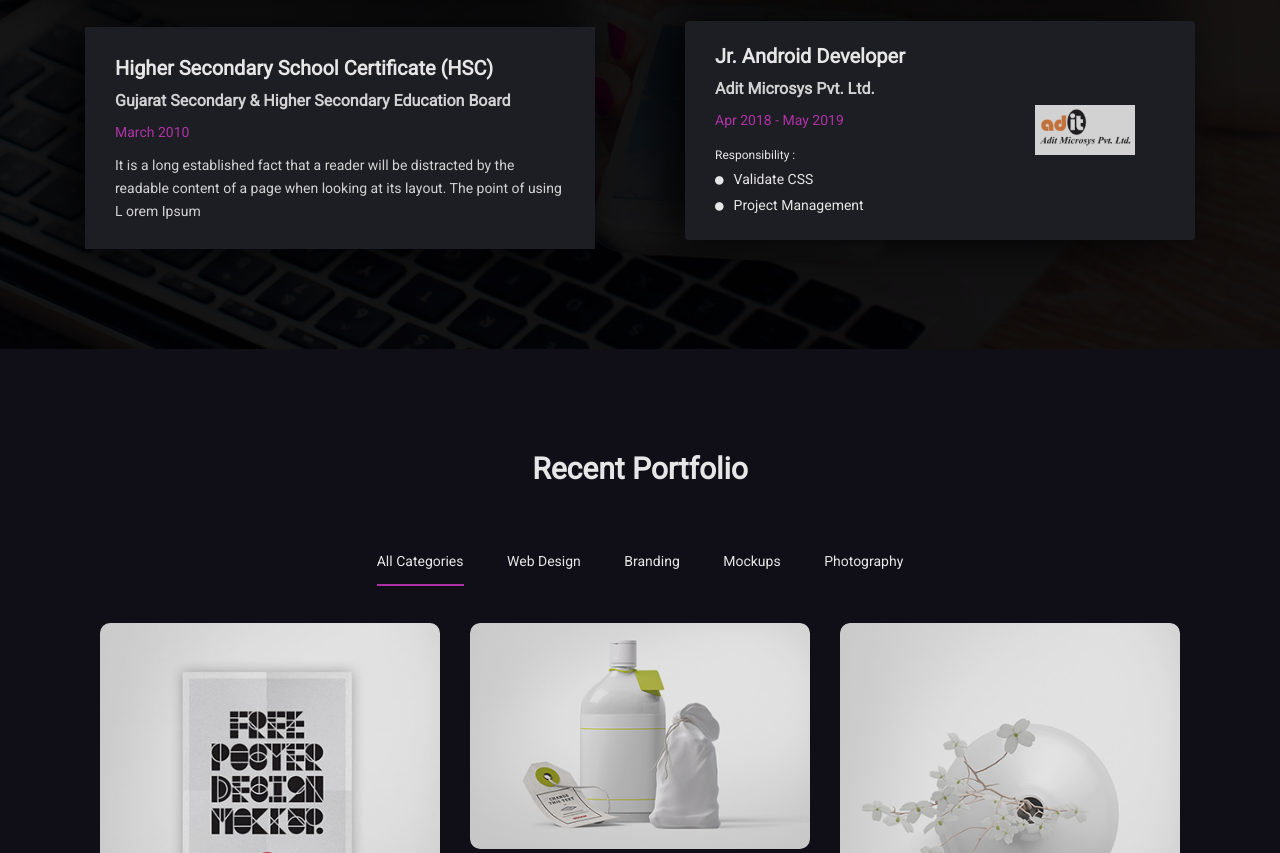
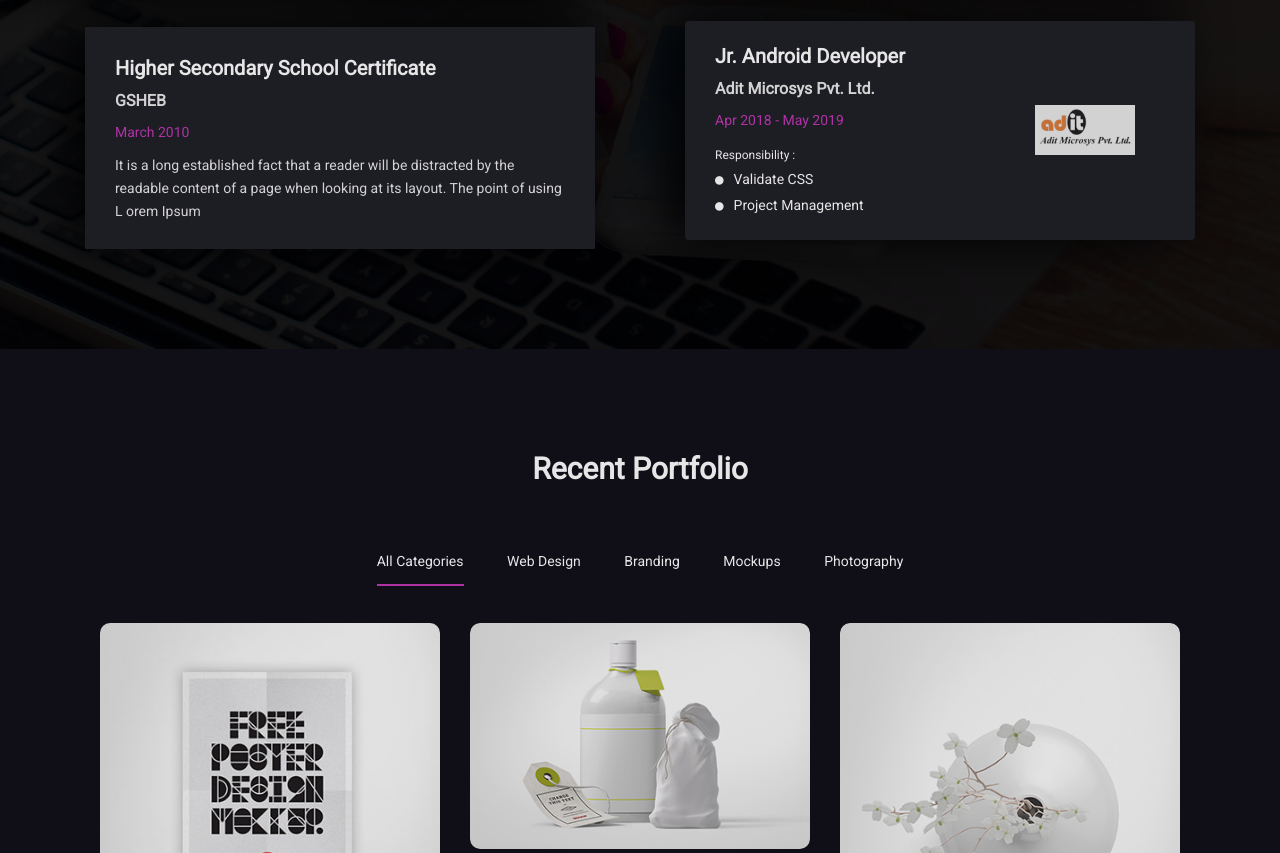
Before and after one commit to bhoomit11/bhoomit11.github.io, a plain HTML site: page index.html in a window 1280 px wide. Shown: the part 4254-5107 px from the top of the page. Drawn offline with Linux system fonts and the light colour scheme; some packages are replaced by stand-ins of ours.

Commit message:
Initial commit

```diff
--- a/index.html
+++ b/index.html
@@ -6,9 +6,9 @@
         <!-- Required meta tags -->
         <meta charset="utf-8">
         <meta http-equiv="X-UA-Compatible" content="IE=edge">
-        <meta name="description" content="Maha Personal cv/resume template for professional and personal website." />
+        <meta name="description" content="Professional and personal portfolio website." />
         <meta name="keywords" content="creative, cv, designer,  online cv, online resume, powerful portfolio, professional, professional resume, responsive, resume, vcard " />
-        <meta name="developer" content="Md. Siful Islam">
+        <!-- <meta name="developer" content="Md. Siful Islam"> -->
         <meta name="viewport" content="width=device-width, initial-scale=1, shrink-to-fit=no">
 
         <!-- FAV AND ICONS   -->
@@ -510,8 +510,8 @@
                                     </div>
                                     <!-- Education Institutes-->
                                     <div class="mh-education-item dark-bg wow fadeInUp" data-wow-duration="0.8s" data-wow-delay="0.6s">
-                                        <h4>Higher Secondary School Certificate (HSC)</h4>
-                                        <h6><a href="#" style="color: #ffffff;">Gujarat Secondary & Higher Secondary Education Board</a></h6>
+                                        <h4>Higher Secondary School Certificate</h4>
+                                        <h6><a href="#" style="color: #ffffff;">GSHEB</a></h6>
                                         <div class="mh-eduyear">March 2010</div>
                                         <p>It is a long established fact that a reader will be distracted by the readable content of a
                                         page when looking at its layout. The point of using L orem Ipsum </p>
```
